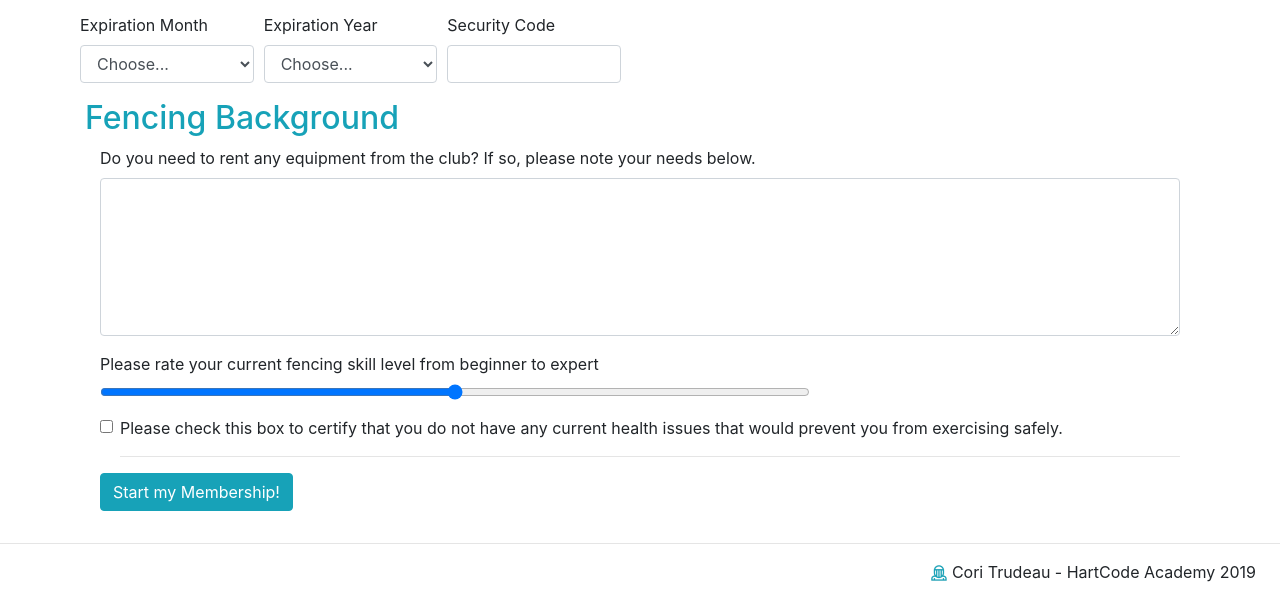
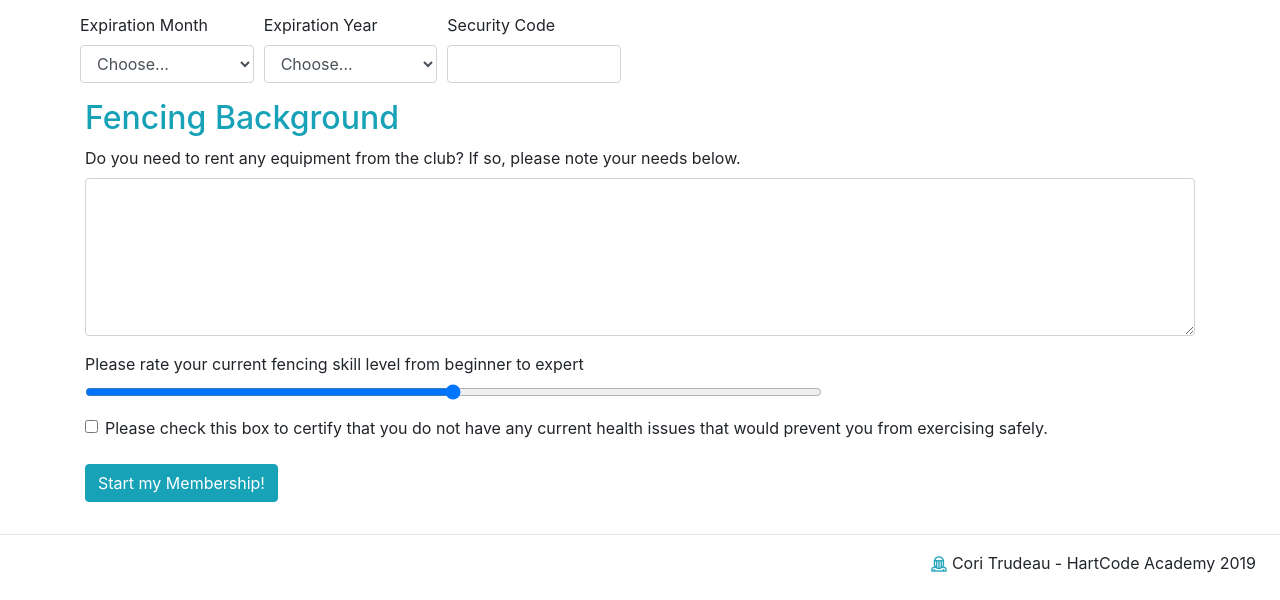
Before and after one commit to CAT-HCA/CCTFC_Project, a plain HTML site: page register.html in a window 1280 px wide. Shown: the part 1005-1605 px from the top of the page. Drawn offline with nearby package versions, Linux system fonts and the light colour scheme.

Commit message:
fixed form formatting

```diff
--- a/register.html
+++ b/register.html
@@ -257,8 +257,7 @@
         <!--FENCING BACKGROUND FORM GROUP-->
         <div class="form-row">
             <h2 class="text-info col-12">Fencing Background</h2>
-          </div>
-          <div class="form-group col-md-12">
+            <div class="form-group col-12">
                 <label for="equipRental">Do you need to rent any equipment from the club? If so, please note your
                     needs
                     below.</label>
@@ -276,10 +275,10 @@
                         Please check this box to certify that you do not have any current health issues that would
                         prevent you from exercising safely.
                     </label>
-
-                  <hr>
                 </div>
+                <br>
                 <button type="submit" class="btn btn-info">Start my Membership!</button>
+            </div>
         </div>
     </form>
 
@@ -290,7 +289,8 @@
     <footer class="row">
         <div class="container col-12">
             <hr>
-      <p class="float-right mr-4"><img src="img/fencing_mask_icon.png" alt="fencing mask"> Cori Trudeau - HartCode Academy 2019</p>
+            <p class="float-right mr-4"><img src="img/fencing_mask_icon.png" alt="fencing mask"> Cori Trudeau - HartCode
+                Academy 2019</p>
         </div>
     </footer>
 
```
Lines whose indentation alone changed are shown as unchanged.
